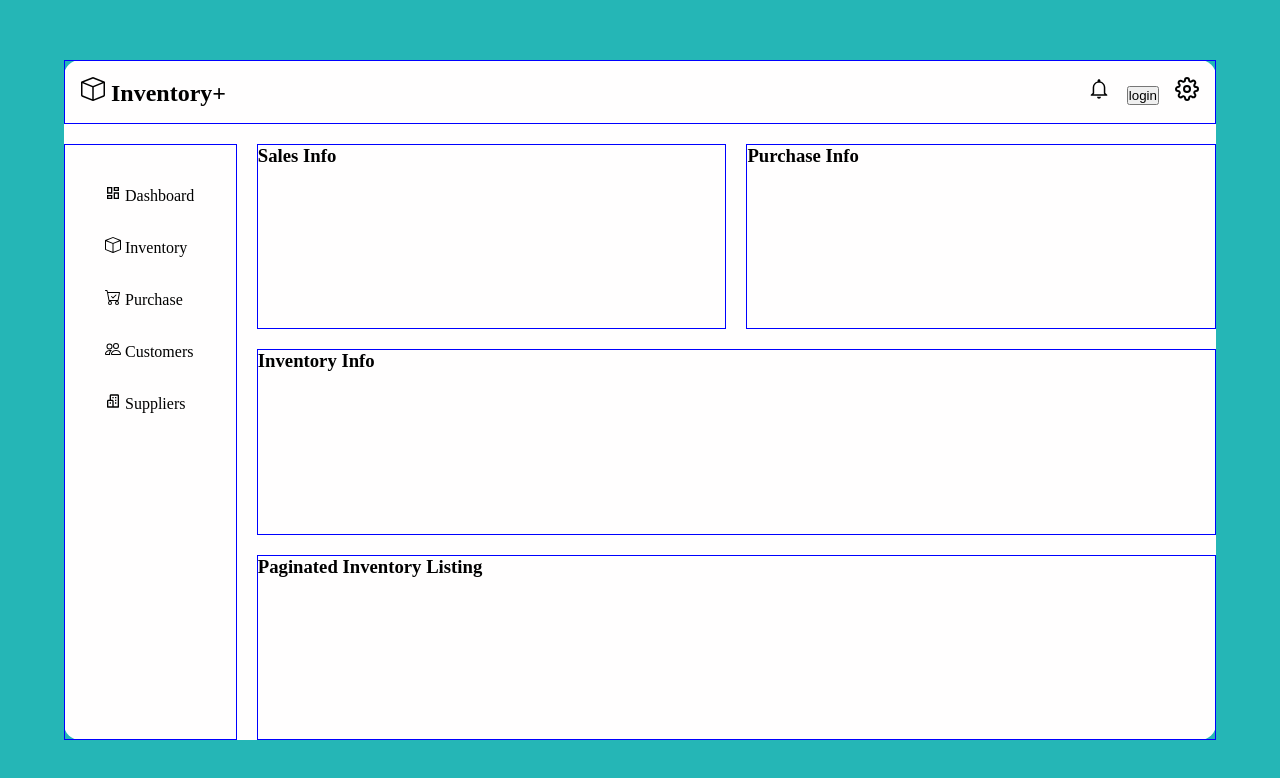
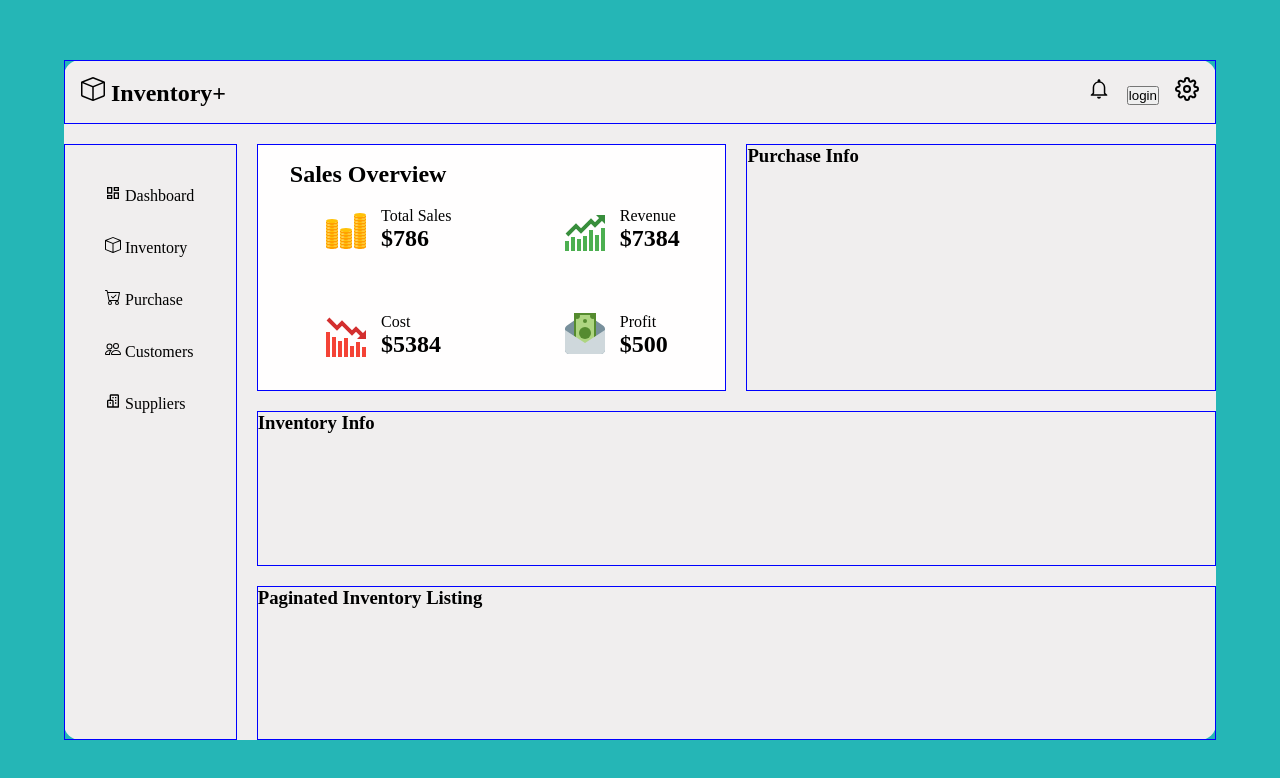
Before and after one commit to Denver-Meadows/inventory-tracker-app, a React (Create React App) app: page / in a window 1280 px wide. Shown: the top 778 px of the page. Built offline with nearby package versions, Linux system fonts and the light colour scheme.

Commit message:
Sales overview basic styling complete

```diff
--- a/src/components/SalesOverview.js
+++ b/src/components/SalesOverview.js
@@ -1,7 +1,54 @@
+import {
+  FcSalesPerformance,
+  FcBullish,
+  FcBearish,
+  FcMoneyTransfer,
+} from "react-icons/fc";
+
 function SalesOverview() {
   return (
     <div className="dashboard-content-sales">
-      <h3>Sales Info</h3>
+      <div className="sales-overview">
+        <h4>Sales Overview</h4>
+        <div className="sales-overview-items">
+          <div className="sales-overview-items-item">
+            <div className="sales-overview-item-icon">
+              <FcSalesPerformance />
+            </div>{" "}
+            <div className="sales-overview-item-stats">
+              <p>Total Sales</p>
+              <h2>$786</h2>
+            </div>
+          </div>
+          <div className="sales-overview-items-item">
+            <div className="sales-overview-item-icon">
+              <FcBullish />
+            </div>
+            <div className="sales-overview-item-stats">
+              <p>Revenue</p>
+              <h2>$7384</h2>
+            </div>
+          </div>
+          <div className="sales-overview-items-item">
+            <div className="sales-overview-item-icon">
+              <FcBearish />
+            </div>
+            <div className="sales-overview-item-stats">
+              <p>Cost</p>
+              <h2>$5384</h2>
+            </div>
+          </div>
+          <div className="sales-overview-items-item">
+            <div className="sales-overview-item-icon">
+              <FcMoneyTransfer />
+            </div>
+            <div className="sales-overview-item-stats">
+              <p>Profit</p>
+              <h2>$500</h2>
+            </div>
+          </div>
+        </div>
+      </div>
     </div>
   );
 }
--- a/src/index.scss
+++ b/src/index.scss
@@ -14,7 +14,8 @@
 }
 
 .dashboard-content {
-  background-color: rgb(255, 254, 254);
+  background-color: rgb(240, 238, 238);
+
   height: 85vh;
   width: 90vw;
   border-radius: 1rem;
@@ -72,3 +73,40 @@
     margin: 0.5rem 0.5rem 2rem 0.5rem;
   }
 }
+
+// Sales-Overview
+.sales-overview {
+  height: 100%;
+
+  & h4 {
+    background-color: rgb(255, 254, 254);
+    padding-left: 2rem;
+    padding-top: 1rem;
+    font-size: 1.5rem;
+  }
+
+  &-items {
+    background-color: rgb(255, 254, 254);
+    display: grid;
+    grid-template-rows: repeat(2, minmax(min-content, 6rem));
+    grid-template-columns: repeat(2, 1fr);
+    align-items: center;
+    // justify-items: center;
+    grid-gap: 10px;
+
+    &-item {
+      margin-left: 4rem;
+      // padding: 1rem;
+      // margin: 2rem 3rem 1rem 3rem;
+      display: flex;
+    }
+  }
+
+  .sales-overview-item-icon {
+    font-size: 3rem;
+  }
+}
+
+.sales-overview-item-stats {
+  margin-left: 0.7rem;
+}
```
